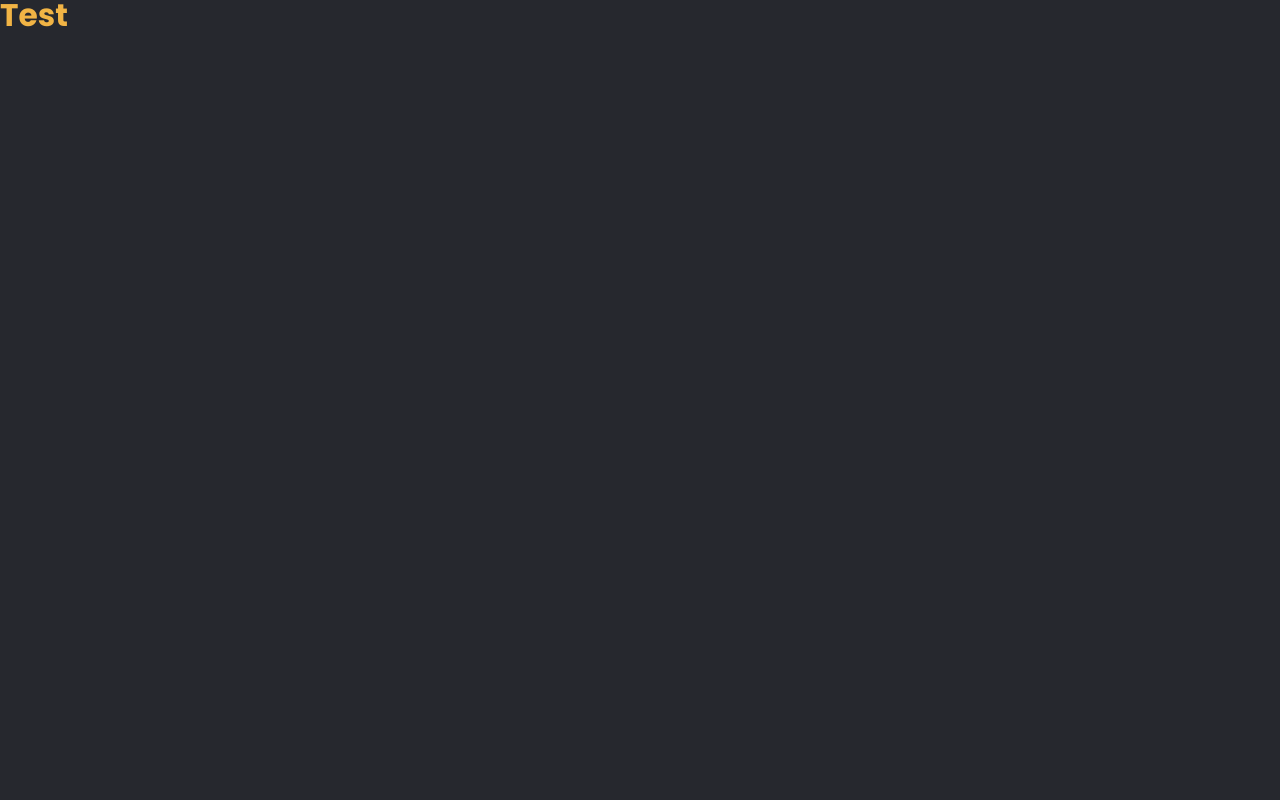
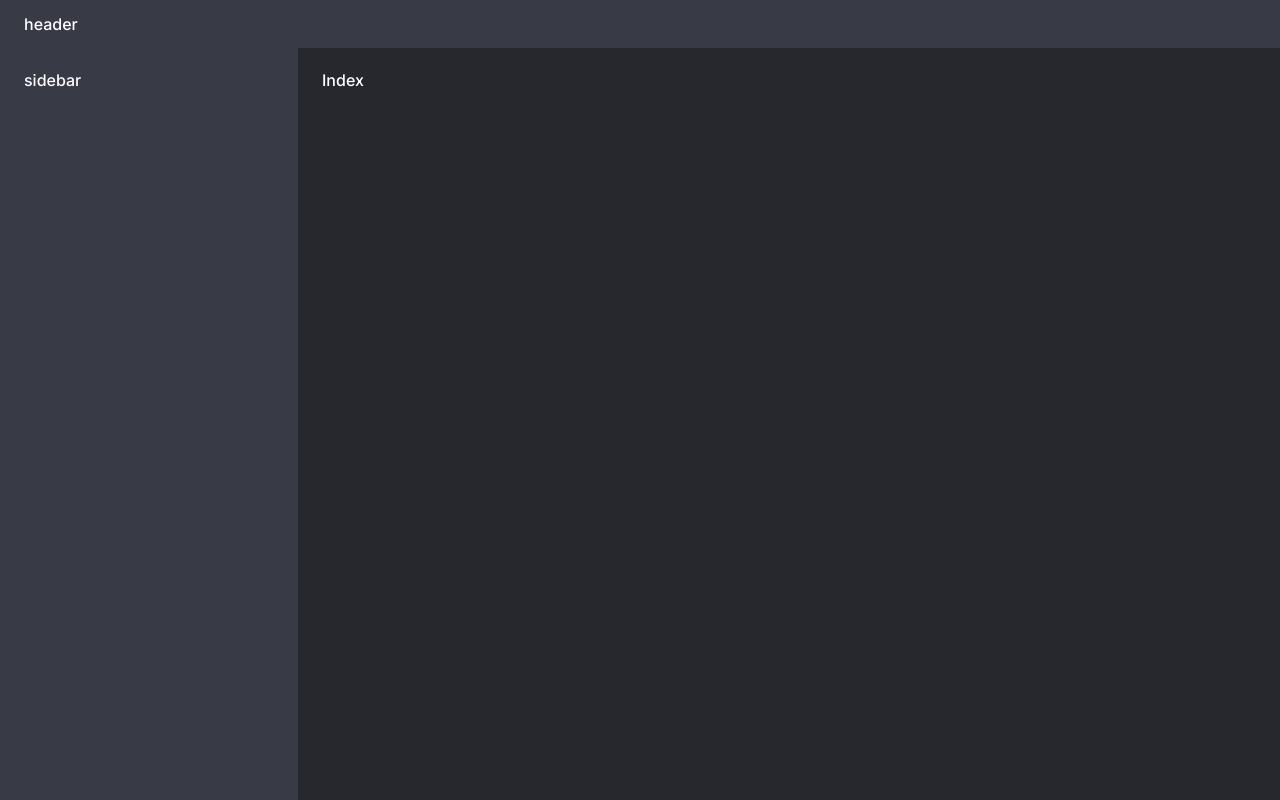
Before and after one commit to benchttp/webapp, a React (Create React App) app: page / in a window 1280 px wide. Built offline with nearby package versions, Linux system fonts and the light colour scheme.

Commit message:
chore : improv typing + clean index page

```diff
--- a/src/components/Text/typescript/text.types.ts
+++ b/src/components/Text/typescript/text.types.ts
@@ -1,3 +1,4 @@
+import { IStandardProps } from '../../../shared/helpers/types'
 import {
   Colors,
   FontFamilies,
@@ -7,7 +8,7 @@ import {
 
 export type IProps = IPoppinsProps | IInterProps
 
-interface IGenericProps {
+interface IGenericProps extends IStandardProps {
   color?: Colors
 }
 
--- a/src/pages/Index/index.tsx
+++ b/src/pages/Index/index.tsx
@@ -1,22 +1,11 @@
 import { FC } from 'react'
-import Text from '../../components/Text'
-import {
-  Colors,
-  FontFamilies,
-  FontSizes,
-  FontWeights,
-} from '../../shared/style/constants'
+import MainLayout from '../../layouts/MainLayout'
 
 const Index: FC = () => {
   return (
-    <Text
-      color={Colors.PRIMARY}
-      font={FontFamilies.POPPINS}
-      size={FontSizes.LARGE}
-      weight={FontWeights.BOLD}
-    >
-      Test
-    </Text>
+    <MainLayout>
+      <p>Index</p>
+    </MainLayout>
   )
 }
 
--- /dev/null
+++ b/src/shared/helpers/types.ts
@@ -0,0 +1,4 @@
+export interface IStandardProps {
+  className?: string
+  id?: string
+}
```
